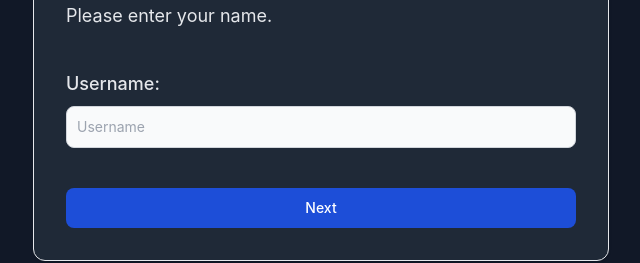
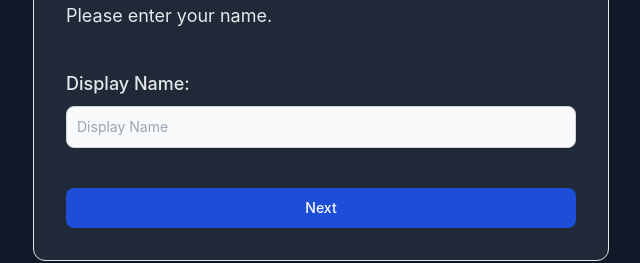
Before and after one commit to ajstarna/poker, a React (Create React App) app in the folder react-ui/: page / in a window 1280 px wide. Shown: the part 127-390 px from the top of the page, without its empty margins (319-959 px from the left). Built offline with nearby package versions, Linux system fonts and the light colour scheme; no server answers.

Commit message:
Change username to display name.

```diff
--- a/react-ui/src/pages/Login.jsx
+++ b/react-ui/src/pages/Login.jsx
@@ -56,8 +56,8 @@ class Login extends React.Component {
                     Please enter your name.
                 </p>
                 <form onSubmit={this.handleSubmit}>
-                    <label htmlFor="username" className="block mt-10 mb-2 text-lg font-medium text-gray-200">Username:</label>
-                    <TextInput type="text" id="username" value={this.state.value} onChange={this.handleChange} placeholder="Username" required />
+                    <label className="block mt-10 mb-2 text-lg font-medium text-gray-200">Display Name:</label>
+                    <TextInput type="text" id="displayName" value={this.state.value} onChange={this.handleChange} placeholder="Display Name" required />
                     <MenuButton className="mt-10" type="submit">Next</MenuButton>
                 </form>
             </MenuBody>
```
